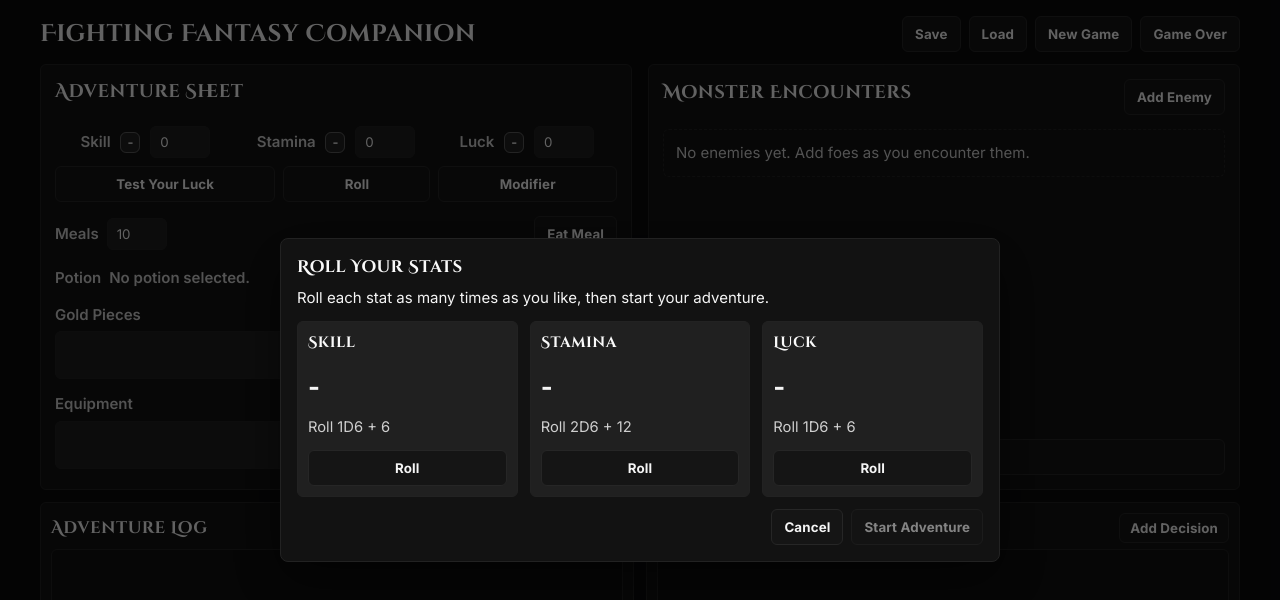
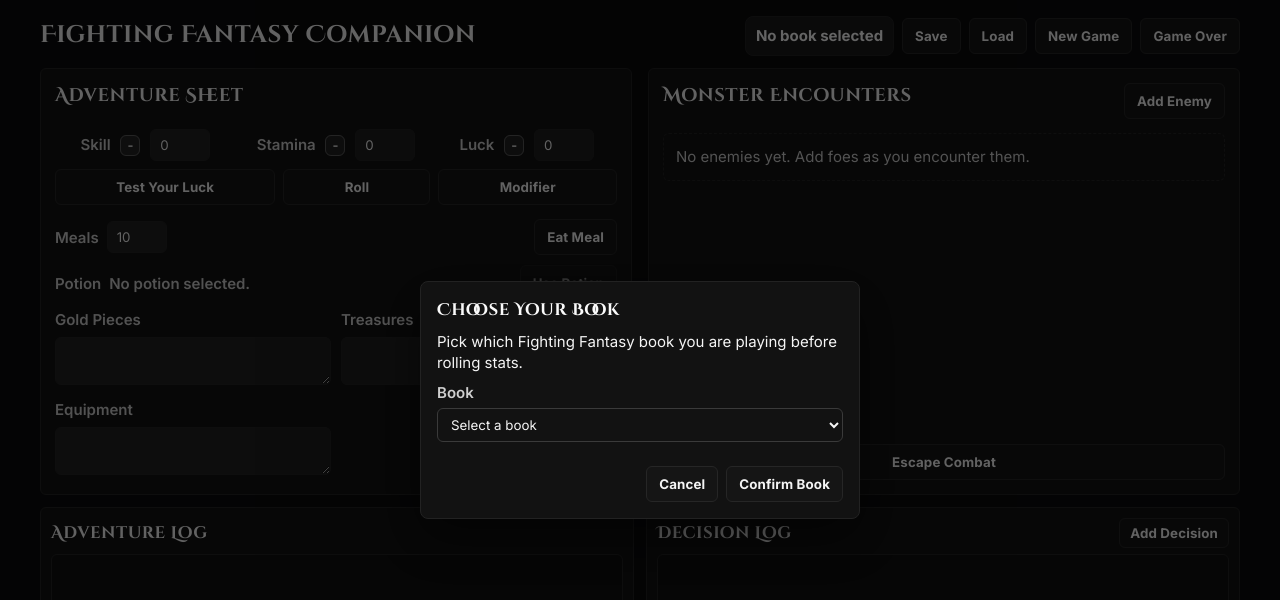
Before and after one commit to emesinternet/fighting-fantasy, a plain HTML site: page index.html in a window 1280 px wide. Both pictures are taken after a click on the button "New Game". Drawn offline with Linux system fonts and the light colour scheme.

Commit message:
Add book selection flow and tidy adventure sheet

```diff
--- a/app.js
+++ b/app.js
@@ -28,6 +28,21 @@
     luck: 0
   };
 
+  const BOOK_OPTIONS = [
+    'The Warlock of Firetop Mountain',
+    'City of Thieves',
+    'Citadel of Chaos',
+    'Forest of Doom',
+    'House of Hell',
+    'Port of Peril',
+    'Creature of Havoc',
+    'Deathtrap Dungeon',
+    'Appointment with F.E.A.R.',
+    'Island of the Lizard King'
+  ];
+
+  let currentBook = '';
+
   let enemies = [];
   // Preserve stable enemy identifiers so names do not shift when the list changes.
   let nextEnemyId = 1;
@@ -42,6 +57,7 @@
   const potionStatus = document.getElementById('potionStatus');
   const usePotionButton = document.getElementById('usePotion');
   const playerModifierChip = document.getElementById('playerModifierChip');
+  const currentBookLabel = document.getElementById('currentBookLabel');
 
   // Animation overlay elements for action highlights.
   const animationOverlay = document.getElementById('action-overlay');
@@ -71,8 +87,7 @@
   const notes = {
     gold: document.getElementById('gold'),
     treasure: document.getElementById('treasure'),
-    equipment: document.getElementById('equipment'),
-    provisions: document.getElementById('provisions')
+    equipment: document.getElementById('equipment')
   };
 
   // Utility helpers --------------------------------------------------------
@@ -248,11 +263,22 @@
     startingBadges.luck.textContent = formatStat(initialStats.luck);
   };
 
+  const renderCurrentBook = () => {
+    if (!currentBookLabel) {
+      return;
+    }
+    currentBookLabel.textContent = currentBook ? `Book: ${currentBook}` : 'No book selected';
+  };
+
+  const setCurrentBook = (bookName) => {
+    currentBook = bookName || '';
+    renderCurrentBook();
+  };
+
   const getNotesState = () => ({
     gold: notes.gold.value,
     treasure: notes.treasure.value,
-    equipment: notes.equipment.value,
-    provisions: notes.provisions.value
+    equipment: notes.equipment.value
   });
 
   const applyNotesState = (savedNotes = {}) => {
@@ -374,9 +400,10 @@
   };
 
   const buildSavePayload = (pageNumberLabel) => ({
-    version: 3,
+    version: 4,
     savedAt: new Date().toISOString(),
     pageNumber: pageNumberLabel,
+    book: currentBook || null,
     player: { ...player },
     initialStats: { ...initialStats },
     playerModifiers: { ...playerModifiers },
@@ -393,12 +420,22 @@
     return `${now.getFullYear()}-${pad(now.getMonth() + 1)}-${pad(now.getDate())}_${pad(now.getHours())}-${pad(now.getMinutes())}`;
   };
 
+  // Sanitize book names so the chosen title can safely prefix downloaded saves.
+  const formatBookForFilename = (bookName) => {
+    if (!bookName) {
+      return 'book-unknown';
+    }
+    const normalized = bookName.toLowerCase().replace(/[^a-z0-9]+/g, '-').replace(/(^-|-$)/g, '');
+    return normalized || 'book-unknown';
+  };
+
   const downloadSave = (payload, pageNumberLabel) => {
     const json = JSON.stringify(payload, null, 2);
     const blob = new Blob([json], { type: 'application/json' });
     const timestamp = formatFilenameTimestamp();
     const safePage = pageNumberLabel && String(pageNumberLabel).trim() ? `page-${String(pageNumberLabel).trim()}` : 'page-unknown';
-    const filename = `ff-save-${safePage}-${timestamp}.json`;
+    const safeBook = formatBookForFilename(currentBook);
+    const filename = `${safeBook}-ff-save-${safePage}-${timestamp}.json`;
     const url = URL.createObjectURL(blob);
     const anchor = document.createElement('a');
     anchor.href = url;
@@ -539,15 +576,104 @@
     });
   };
 
+  // Prompt the book choice up front so saves and logs can stay tied to the right title.
+  const showBookDialog = (onSelected, onCancelled) => {
+    const { overlay, modal, close } = createModal(
+      'Choose Your Book',
+      'Pick which Fighting Fantasy book you are playing before rolling stats.',
+      { compact: true }
+    );
+
+    const form = document.createElement('div');
+    form.className = 'modal-form';
+
+    const field = document.createElement('div');
+    field.className = 'modal-field';
+
+    const label = document.createElement('label');
+    label.textContent = 'Book';
+    label.htmlFor = 'book-select';
+
+    const select = document.createElement('select');
+    select.id = 'book-select';
+
+    const placeholder = document.createElement('option');
+    placeholder.value = '';
+    placeholder.textContent = 'Select a book';
+    placeholder.disabled = true;
+    placeholder.selected = true;
+    select.appendChild(placeholder);
+
+    BOOK_OPTIONS.forEach((book) => {
+      const option = document.createElement('option');
+      option.value = book;
+      option.textContent = book;
+      if (book === currentBook) {
+        option.selected = true;
+        placeholder.selected = false;
+      }
+      select.appendChild(option);
+    });
+
+    field.appendChild(label);
+    field.appendChild(select);
+    form.appendChild(field);
+
+    const actions = document.createElement('div');
+    actions.className = 'modal-actions';
+    const cancel = document.createElement('button');
+    cancel.className = 'btn btn-negative';
+    cancel.textContent = 'Cancel';
+    const confirm = document.createElement('button');
+    confirm.className = 'btn btn-positive';
+    confirm.textContent = 'Confirm Book';
+
+    actions.appendChild(cancel);
+    actions.appendChild(confirm);
+    form.appendChild(actions);
+    modal.appendChild(form);
+
+    const finalizeSelection = () => {
+      const chosen = select.value;
+      if (!chosen) {
+        alert('Please choose a book before starting your adventure.');
+        return;
+      }
+      setCurrentBook(chosen);
+      logMessage(`Adventure set for ${chosen}.`, 'info');
+      close();
+      if (onSelected) {
+        onSelected(chosen);
+      }
+    };
+
+    cancel.addEventListener('click', () => {
+      close();
+      if (onCancelled) {
+        onCancelled();
+      }
+    });
+
+    confirm.addEventListener('click', finalizeSelection);
+    overlay.addEventListener('keydown', (event) => {
+      if (event.key === 'Enter') {
+        event.preventDefault();
+        finalizeSelection();
+      }
+    });
+  };
+
   // Restore core data in a predictable order so fields sync correctly.
   const applySaveData = (data) => {
+    setCurrentBook(typeof data.book === 'string' ? data.book : '');
     applyPlayerState(data.player, data.initialStats);
     applyPlayerModifiers(data.playerModifiers || {});
     applyNotesState(data.notes);
     applyEnemiesState(data.enemies);
     applyLogState(Array.isArray(data.log) ? data.log : []);
     applyDecisionLogState(Array.isArray(data.decisionLog) ? data.decisionLog : []);
-    logMessage(`Save loaded${data.pageNumber ? ` from Page ${data.pageNumber}` : ''}.`, 'success');
+    const bookDetail = currentBook ? ` for ${currentBook}` : '';
+    logMessage(`Save loaded${data.pageNumber ? ` from Page ${data.pageNumber}` : ''}${bookDetail}.`, 'success');
   };
 
   // Read a JSON save from disk, validate the minimal shape, then hydrate state.
@@ -1896,6 +2022,7 @@
   };
 
   const newGame = () => {
+    const startStatRolling = () => {
       // Do not finalize state until the player confirms their potion to avoid recursion loops on cancel.
       showStatRollDialog((rolls) => {
         const applyNewGameState = (potionChoice) => {
@@ -1917,7 +2044,6 @@
           document.getElementById('gold').value = '';
           document.getElementById('treasure').value = '';
           document.getElementById('equipment').value = '';
-        document.getElementById('provisions').value = '';
 
           // Starting fresh should leave the adventure log empty so previous runs do not leak context.
           logHistory.length = 0;
@@ -1929,7 +2055,8 @@
           renderDecisionLog();
           syncPlayerInputs();
           renderLog();
-        logMessage('New game started. Roll results applied.', 'success');
+          const bookLabel = currentBook || 'Unknown Book';
+          logMessage(`New game started for ${bookLabel}. Roll results applied.`, 'success');
           renderPotionStatus();
           showActionVisual('newGame');
         };
@@ -1938,6 +2065,16 @@
           logMessage('New game cancelled before choosing a potion. Current adventure continues.', 'warning');
         });
       });
+    };
+
+    showBookDialog(
+      () => {
+        startStatRolling();
+      },
+      () => {
+        logMessage('New game cancelled before selecting a book. Current adventure continues.', 'warning');
+      }
+    );
   };
 
   // Allow non-combat failures to showcase the dedicated defeat art without altering stats.
@@ -2032,6 +2169,7 @@
   renderEnemies();
 
   updateInitialStatsDisplay();
+  renderCurrentBook();
   renderPotionStatus();
   syncPlayerInputs();
   renderLog();
--- a/index.html
+++ b/index.html
@@ -16,6 +16,7 @@
         <h1>Fighting Fantasy Companion</h1>
       </div>
       <div class="title-actions">
+        <div id="currentBookLabel" class="book-chip" aria-live="polite">No book selected</div>
         <button id="saveGame" class="btn">Save</button>
         <button id="loadGame" class="btn">Load</button>
         <button id="newGame" class="btn btn-positive">New Game</button>
@@ -53,6 +54,7 @@
         </div>
 
         <div class="section notes-section">
+          <div class="resource-row">
             <div class="row meals-row">
               <label class="inline-label">Meals <input type="number" id="meals" value="10" min="0" max="999"></label>
               <button id="eatMeal" class="btn btn-positive align-end">Eat Meal</button>
@@ -61,11 +63,11 @@
               <label class="inline-label">Potion <span id="potionStatus" class="potion-status">No potion selected.</span></label>
               <button id="usePotion" class="btn btn-positive align-end">Use Potion</button>
             </div>
+          </div>
           <div class="notes-grid">
             <label>Gold Pieces <textarea id="gold"></textarea></label>
             <label>Treasures <textarea id="treasure"></textarea></label>
             <label>Equipment <textarea id="equipment"></textarea></label>
-            <label>Provisions <textarea id="provisions"></textarea></label>
           </div>
         </div>
       </section>
--- a/styles.css
+++ b/styles.css
@@ -82,7 +82,22 @@
 
 .title-actions {
   display: flex;
+  align-items: center;
   gap: 8px;
+  flex-wrap: wrap;
+  justify-content: flex-end;
+}
+
+.book-chip {
+  display: inline-flex;
+  align-items: center;
+  gap: 6px;
+  padding: 8px 10px;
+  border-radius: 8px;
+  border: 1px solid var(--panel-border);
+  background: rgba(255, 255, 255, 0.06);
+  color: var(--accent-strong);
+  font-weight: 700;
 }
 
 .layout {
@@ -201,6 +216,24 @@
   margin-top: 8px;
 }
 
+.resource-row {
+  display: grid;
+  grid-template-columns: repeat(auto-fit, minmax(280px, 1fr));
+  gap: 10px;
+  align-items: stretch;
+  margin-top: 8px;
+}
+
+.resource-row .row,
+.resource-row .potion-row {
+  margin-top: 0;
+}
+
+.meals-row,
+.potion-row {
+  width: 100%;
+}
+
 .justify-center {
   justify-items: center;
 }
@@ -228,7 +261,7 @@
   align-items: center;
   gap: 10px;
   flex-wrap: wrap;
-  margin-top: 10px;
+  justify-content: space-between;
 }
 
 button {
@@ -292,10 +325,6 @@
   height: 100%;
 }
 
-.enemy-box {
-  margin-bottom: 10px;
-}
-
 .enemy-header {
   display: flex;
   align-items: center;
@@ -329,7 +358,6 @@
 }
 
 .monster-list {
-  flex: 1;
   display: flex;
   flex-direction: column;
   gap: 10px;
@@ -673,6 +701,7 @@
 
 .meals-row {
   align-items: center;
+  justify-content: space-between;
 }
 
 .meals-row input[type='number'] {
```
Also changed, not shown: AGENTS.md (+4 -3 lines), README.md. Lines whose indentation alone changed are shown as unchanged.
